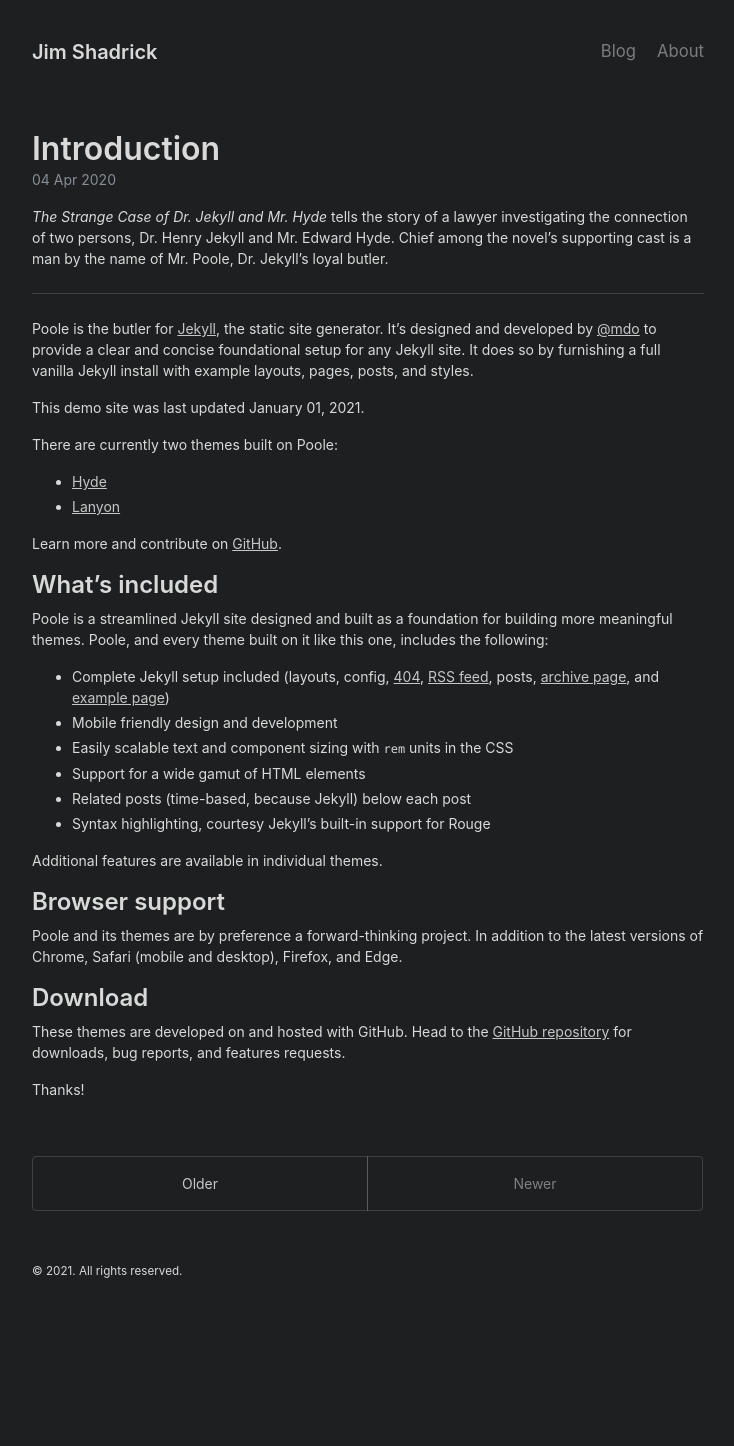
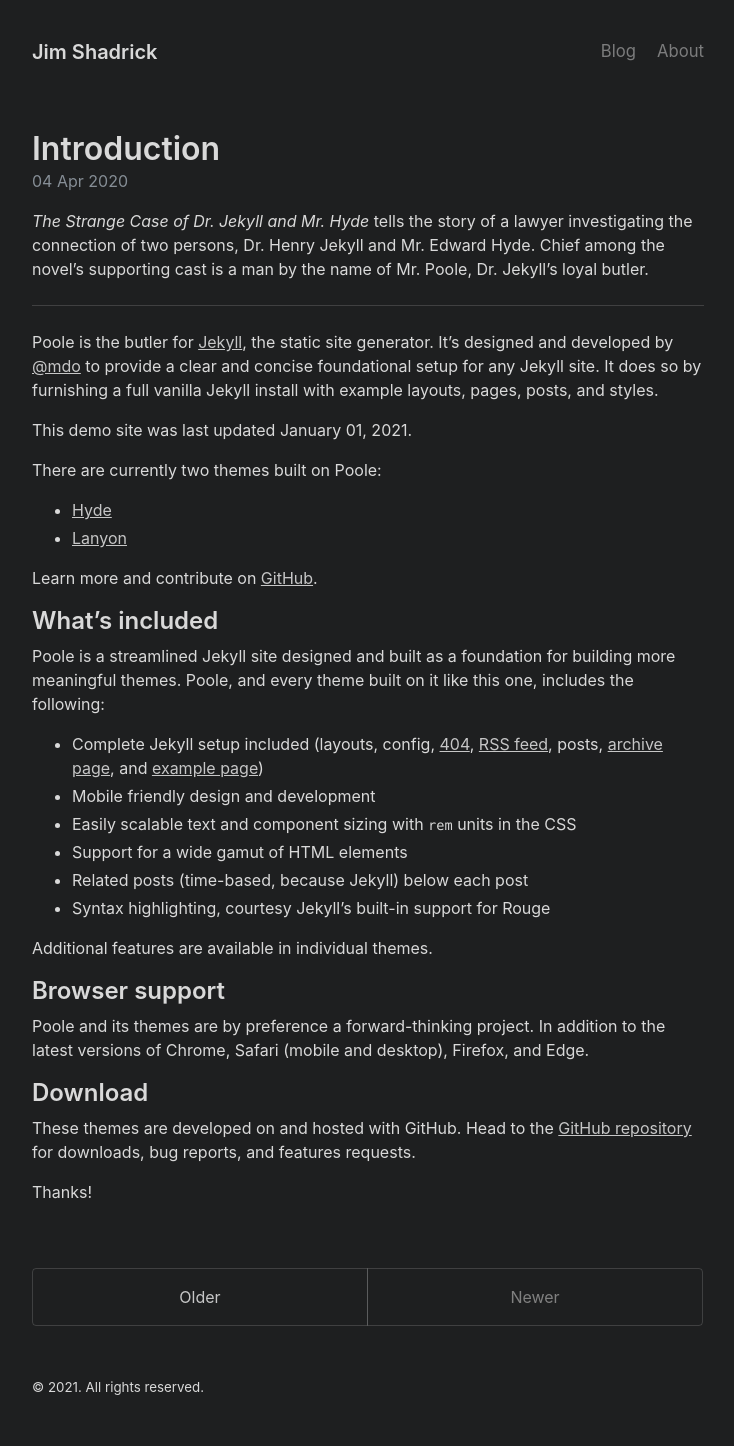
Before and after one commit to jimshadrick/jimshadrick.github.io, a Jekyll site: the page built from index.html, in a window 1280 px wide. Shown: the whole page, without its empty margins (272-1006 px from the left). Built offline with Jekyll 4.4.1, drawn with Linux system fonts in a browser that asks for light colours; the list of posts is cut into pages by our own code; before the commit the page ends 1328 px from its top, so only the background shows below that.

Commit message:
Modify body font size.

```diff
--- a/_sass/_variables.scss
+++ b/_sass/_variables.scss
@@ -33,7 +33,7 @@
   --body-font: -apple-system, BlinkMacSystemFont, "Segoe UI", Roboto,
     "Helvetica Neue", Arial, "Noto Sans", sans-serif, "Apple Color Emoji",
     "Segoe UI Emoji", "Segoe UI Symbol", "Noto Color Emoji";
-  --body-font-size: 14px;
+  --body-font-size: 16px;
   --body-line-height: 1.5;
   --body-color: var(--gray-700);
   --body-bg: #fff;
```
